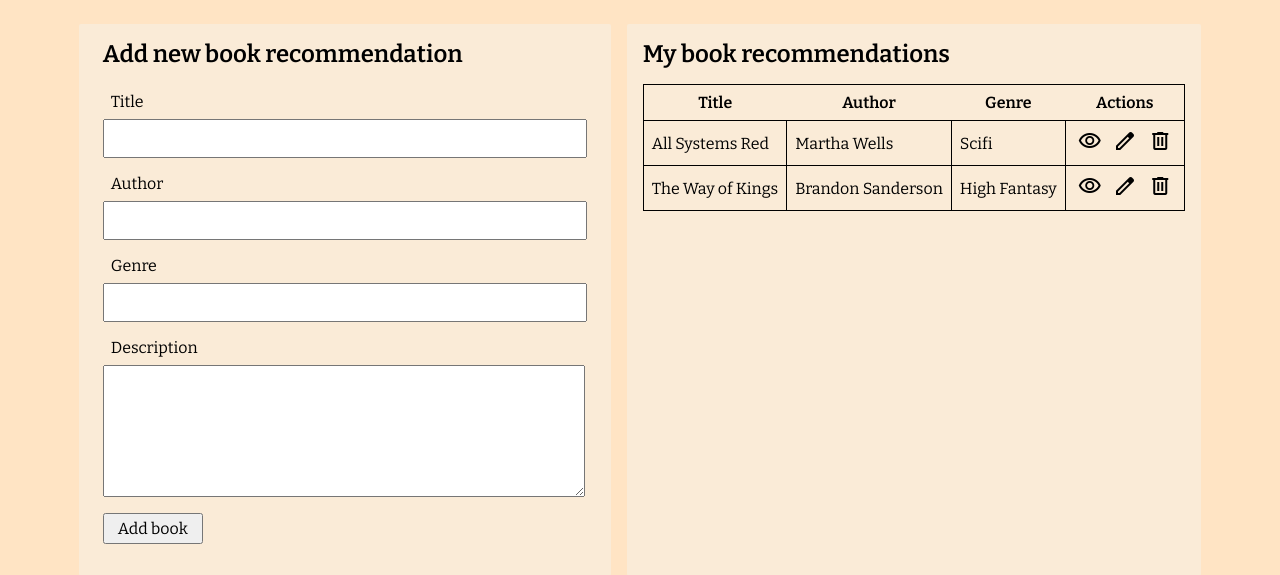
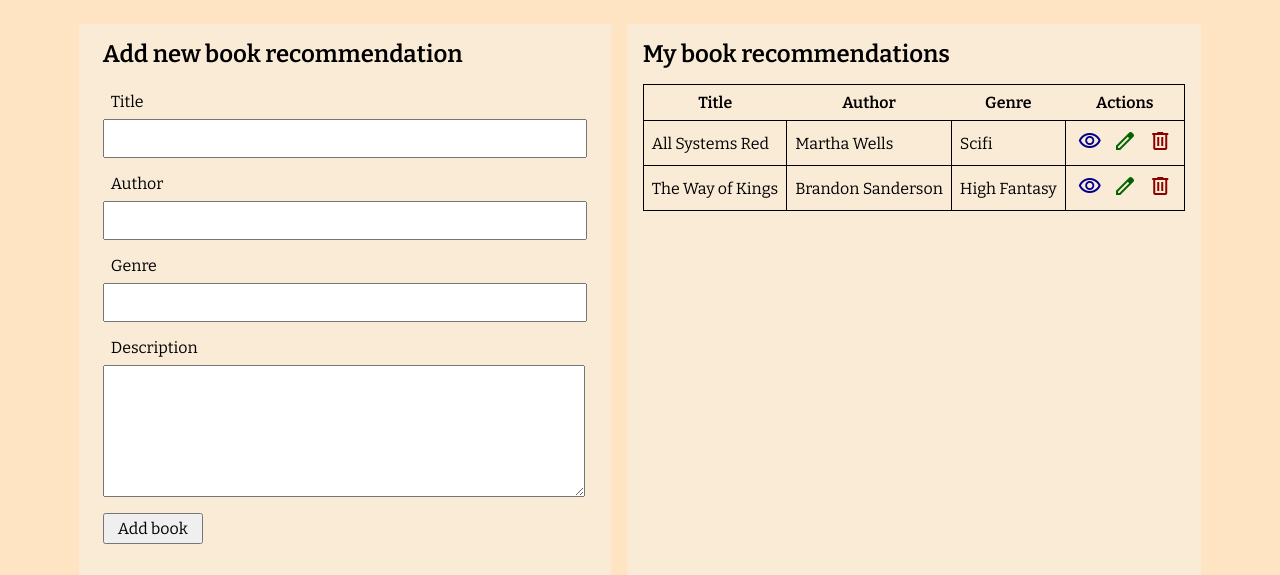
Before and after one commit to julilan/PHP-BookApp, a PHP site: page / in a window 1280 px wide. Shown: the part 54-629 px from the top of the page. Run offline with PHP 8.4, Linux system fonts and the light colour scheme; data comes from the database, SQL or seed files in the repository; data that the repository does not hold is empty.

Commit message:
modify action icon colors

```diff
--- a/index.php
+++ b/index.php
@@ -147,13 +147,13 @@ $books = mysqli_query($mysqli, "SELECT id, title, author, genre FROM books");
                             <td><?php echo $row['author']; ?></td>
                             <td><?php echo $row['genre']; ?></td>
                             <td>
-                                <a href="view.php?view_book=<?php echo $row['id']; ?>">
+                                <a id="view" href="view.php?view_book=<?php echo $row['id']; ?>">
                                     <span class="material-symbols-outlined">visibility</span>
                                 </a>
-                                <a href="update.php?update_book=<?php echo $row['id']; ?>">
+                                <a id="edit" href="update.php?update_book=<?php echo $row['id']; ?>">
                                     <span class="material-symbols-outlined">edit</span>
                                 </a>
-                                <a href="index.php?del_book=<?php echo $row['id']; ?>" onclick="return confirm('Are you sure you want to delete this book?')">
+                                <a id="delete" href="index.php?del_book=<?php echo $row['id']; ?>" onclick="return confirm('Are you sure you want to delete this book?')">
                                     <span class="material-symbols-outlined">delete</span>
                                 </a>
                             </td>
--- a/style.css
+++ b/style.css
@@ -80,3 +80,15 @@ table, td{
 table, td, th {
     padding: 0.5rem;
 }
+
+#view {
+    color: darkblue;
+}
+
+#edit {
+    color: darkgreen;
+}
+
+#delete {
+    color: darkred;
+}
```
